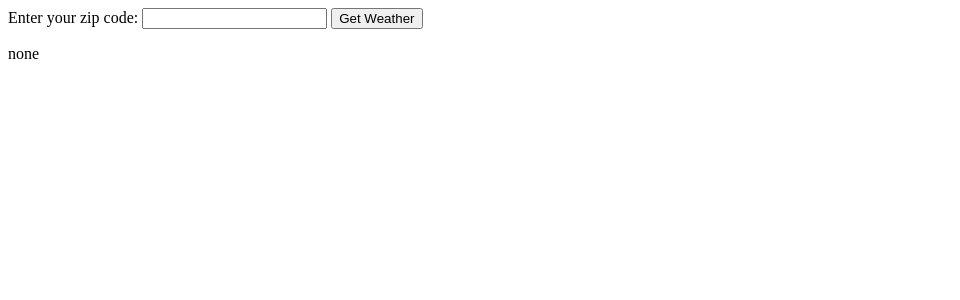
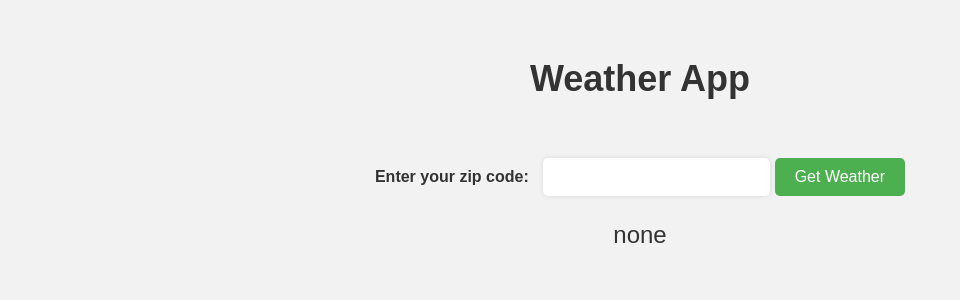
Before and after one commit to dwhite24/CS411, a Django app: page /protype in a window 1280 px wide. Shown: the top 300 px of the page, without its empty margins (0-960 px from the left). Run offline with Django 4.2, Linux system fonts and the light colour scheme.

Commit message:
UI update

```diff
--- a/Protoype/song_by_weather/templates/protype.html
+++ b/Protoype/song_by_weather/templates/protype.html
@@ -2,8 +2,66 @@
 <html lang="en">
 <head>
     <meta charset="UTF-8">
-    <title>Title</title>
-    <form action="/song_by_weather/protype" method="post">
+    <title>Weather App</title>
+    <style>
+        body {
+            background-color: #f2f2f2;
+            font-family: Arial, sans-serif;
+            font-size: 16px;
+            line-height: 1.6;
+            color: #333;
+            margin: 0;
+            padding: 0;
+        }
+
+        form {
+            margin-top: 50px;
+            text-align: center;
+        }
+
+        label {
+            font-weight: bold;
+        }
+
+        input[type="text"] {
+            padding: 10px;
+            border-radius: 5px;
+            border: none;
+            box-shadow: 0 0 5px rgba(0, 0, 0, 0.1);
+            margin-left: 10px;
+            font-size: 16px;
+        }
+
+        input[type="submit"] {
+            padding: 10px 20px;
+            background-color: #4CAF50;
+            color: #fff;
+            border-radius: 5px;
+            border: none;
+            cursor: pointer;
+            font-size: 16px;
+        }
+
+        input[type="submit"]:hover {
+            background-color: #3e8e41;
+        }
+
+        h1 {
+            text-align: center;
+            font-size: 36px;
+            margin-top: 50px;
+        }
+
+        p {
+            text-align: center;
+            font-size: 24px;
+            margin-top: 20px;
+        }
+    </style>
+</head>
+<body>
+    <h1>Weather App</h1>
+    <form action="/protype" method="post">
         {% csrf_token %}
         <label for="zip">Enter your zip code:</label>
         <input id="zip" type="text" name="zip">
```
